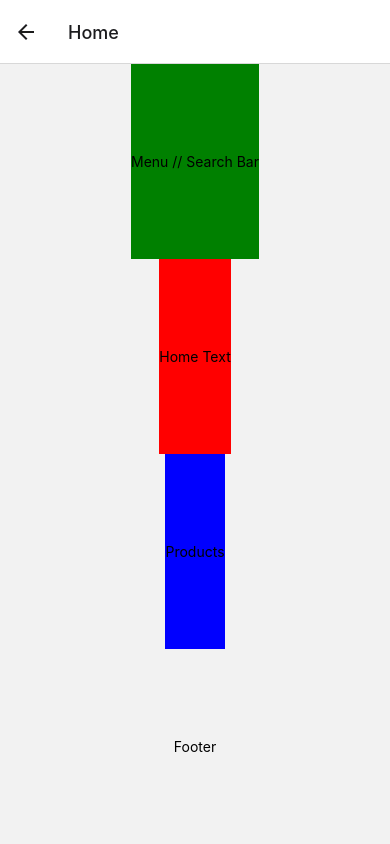
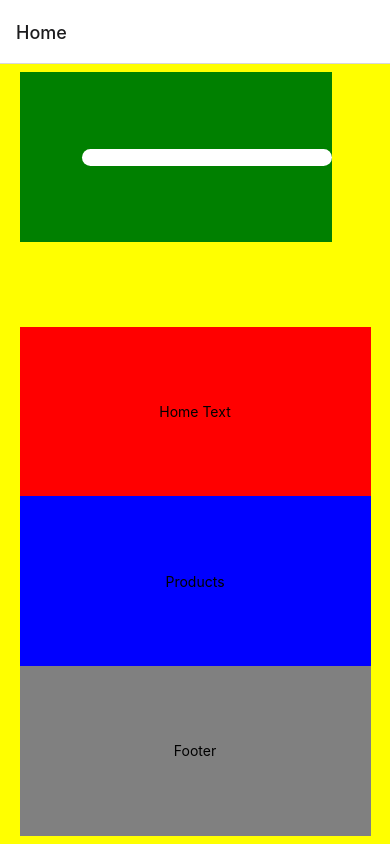
Before and after one commit to SantRuan/ecommerceApp, a React Native app: screen /Home in a window 390 px wide. Built offline with nearby package versions, Linux system fonts and the light colour scheme.

Commit message:
Adding initial SearchBar

```diff
--- a/App.js
+++ b/App.js
@@ -19,7 +19,7 @@ function App() {
   return (
     <StoreProvider>
       <NavigationContainer>
-        <Stack.Navigator initialRouteName="Login">
+        <Stack.Navigator initialRouteName="Home">
           <Stack.Screen name="Home" component={HomeScreen} />
           <Stack.Screen
             name="Login"
--- a/Screens/Home.js
+++ b/Screens/Home.js
@@ -2,28 +2,77 @@
 /* eslint-disable quotes */
 /* eslint-disable react-native/no-inline-styles */
 /* eslint-disable prettier/prettier */
-import React from 'react';
-import {Text, View, Button} from 'react-native';
-
+import React, {useState} from 'react';
+import {Text, View, StyleSheet, Dimensions, TextInput} from 'react-native';
+import {windowHeight, windowWidth} from '../Constants/Dimensions';
+const heightWindow = Dimensions.get('window').height;
 const HomeScreen = () => {
+  const [search, setSearch] = useState('');
   return (
-    <>
-      <View style={{flex: 1, alignItems: 'center'}}>
-        <View style={{flex: 1, alignItems: 'center', justifyContent: 'center', backgroundColor:'green'}}>
-          <Text>Menu // Search Bar</Text>
+    <View style={{flex: 1, alignItems: 'center', backgroundColor: 'yellow'}}>
+      <View style={styles.Container}>
+        <View style={styles.SearchBarContainer}>
+          <TextInput
+            style={styles.SearchBar}
+            onChangeText={setSearch}
+            value={search}
+          />
         </View>
-        <View style={{flex: 1, alignItems: 'center', justifyContent: 'center', backgroundColor:'red'}}>
+        <View
+          style={{
+            flex: 1,
+            alignItems: 'center',
+            justifyContent: 'center',
+            backgroundColor: 'red',
+          }}>
           <Text>Home Text</Text>
         </View>
-        <View style={{flex: 1, alignItems: 'center', justifyContent: 'center', backgroundColor:'blue'}}>
+        <View
+          style={{
+            flex: 1,
+            alignItems: 'center',
+            justifyContent: 'center',
+            backgroundColor: 'blue',
+          }}>
           <Text>Products</Text>
         </View>
-        <View style={{flex: 1, alignItems: 'center', justifyContent: 'center'}}>
+        <View
+          style={{
+            flex: 1,
+            alignItems: 'center',
+            justifyContent: 'center',
+            backgroundColor: 'gray',
+            marginBottom: windowHeight * 0.01,
+          }}>
           <Text>Footer</Text>
         </View>
       </View>
-    </>
+    </View>
   );
 };
 
 export default HomeScreen;
+
+const styles = StyleSheet.create({
+  SearchBarContainer: {
+    flex: 1,
+    alignItems: 'center',
+    justifyContent: 'center',
+    backgroundColor: 'green',
+    width: windowWidth * 0.8,
+    marginTop: heightWindow * 0.01,
+    marginBottom: heightWindow * 0.1,
+  },
+  Container: {
+    display: 'flex',
+    flex: 1,
+    width: windowWidth * 0.9,
+    height: windowHeight,
+  },
+  SearchBar: {
+    backgroundColor: 'white',
+    width: '80%',
+    marginLeft: 'auto',
+    borderRadius: 15,
+  },
+});
--- a/Screens/Login.js
+++ b/Screens/Login.js
@@ -71,7 +71,6 @@ const styles = StyleSheet.create({
     alignItems: 'center',
     justifyContent: 'center',
     width: windowWidth,
-    height: windowHeight * 0.6,
     backgroundColor: '#FFFFFF',
   },
   form: {
```
